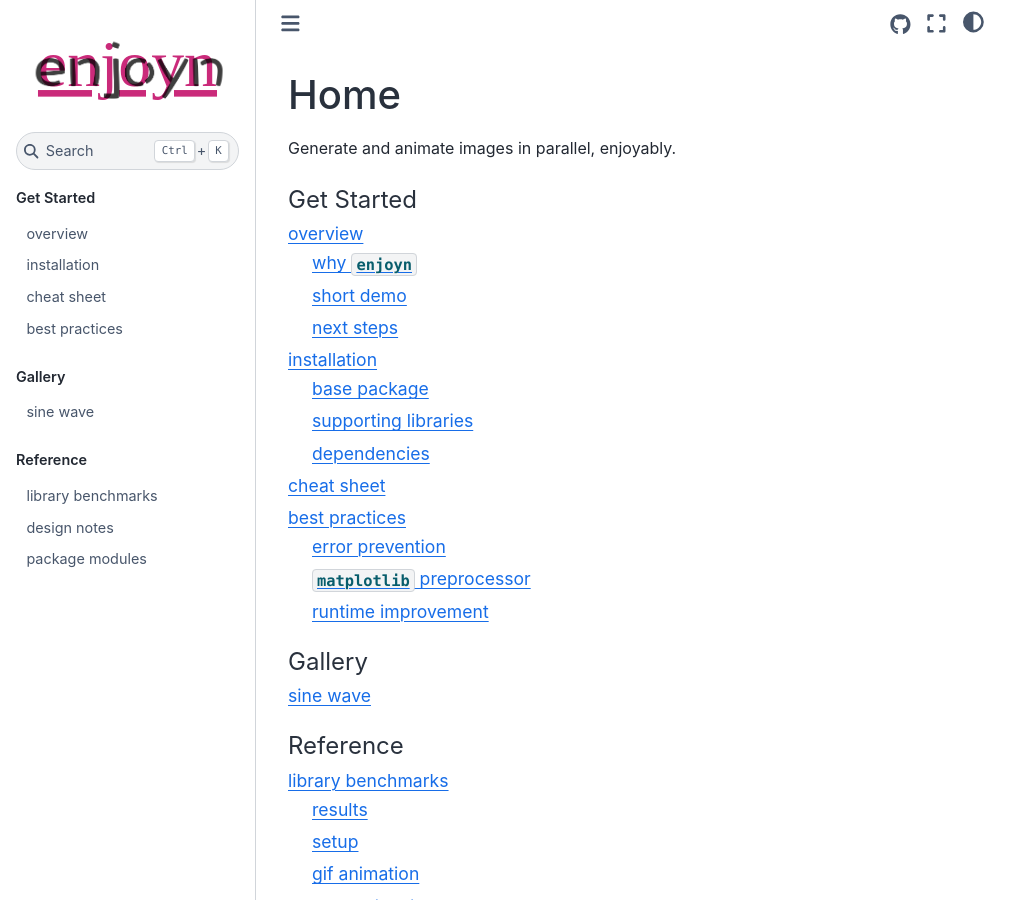
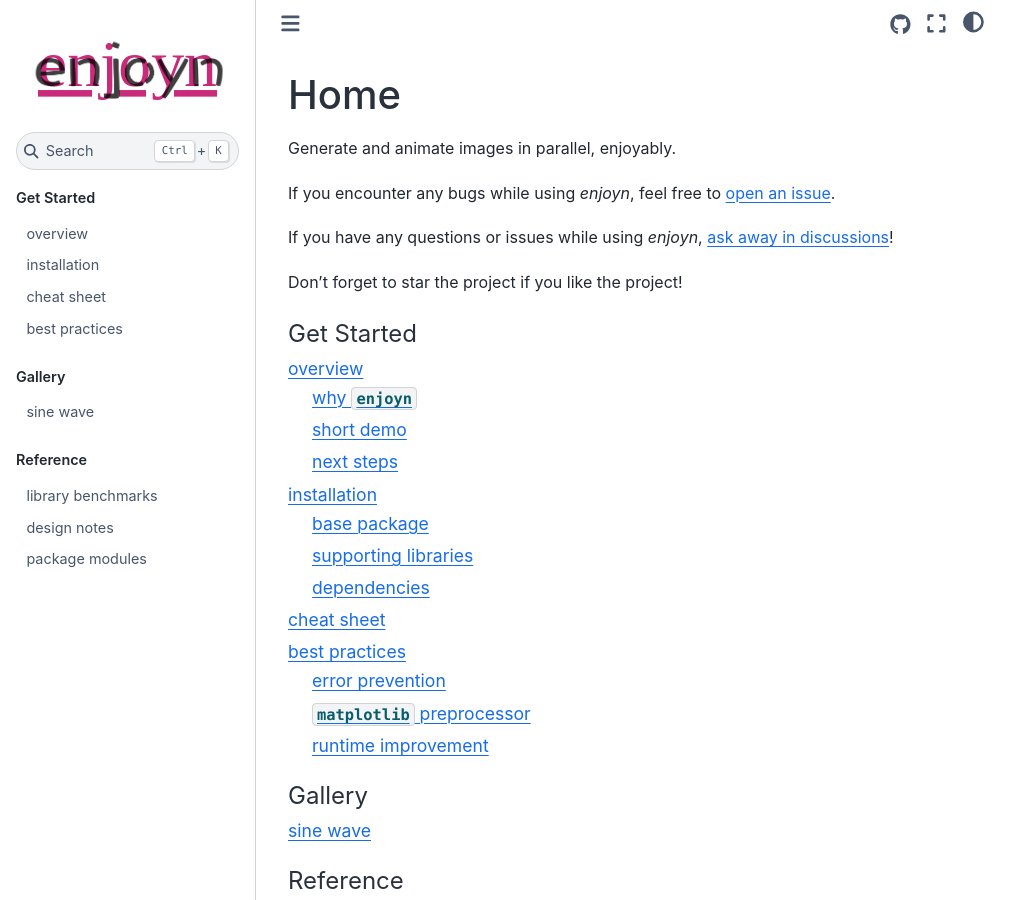
Before and after one commit to ahuang11/enjoyn, a Sphinx documentation site: the page built from docs/index.rst, in a window 1280 px wide and 900 px high. Shown: the whole window, without its empty margins (0-1031 px from the left). Built offline with Sphinx 7.4.7 and the Sphinx Book theme 1.1.4, drawn with Linux system fonts in a browser that asks for light colours.

Commit message:
Add cheat sheet and part of readme in index

```diff
--- a/docs/index.rst
+++ b/docs/index.rst
@@ -1,6 +1,12 @@
 Home
 ====
 Generate and animate images in parallel, enjoyably.
+
+If you encounter any bugs while using `enjoyn`, feel free to `open an issue <https://github.com/ahuang11/enjoyn/issues>`_.
+
+If you have any questions or issues while using `enjoyn`, `ask away in discussions <https://github.com/ahuang11/enjoyn/discussions>`_!
+
+Don't forget to star the project if you like the project!
 
 .. toctree::
    :maxdepth: 2
```
Also changed, not shown: docs/get_started/cheat_sheet.ipynb.
